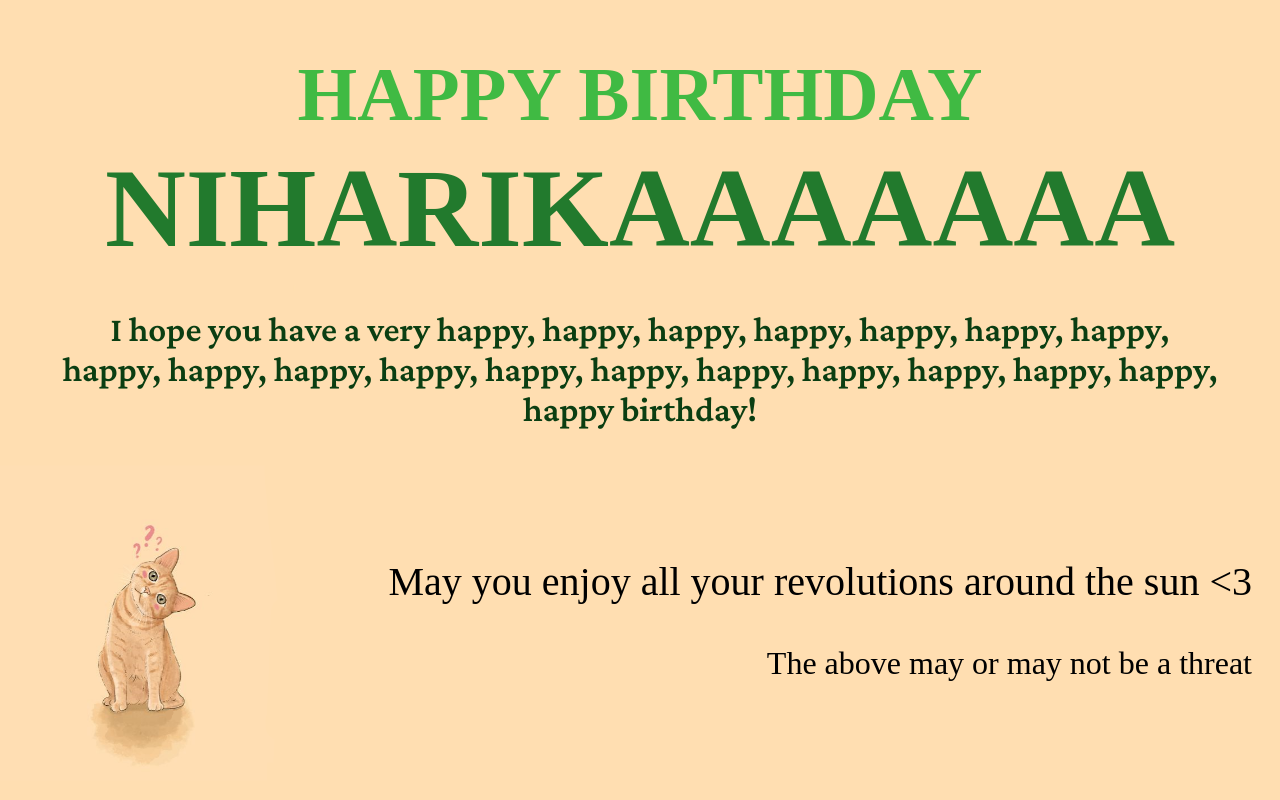
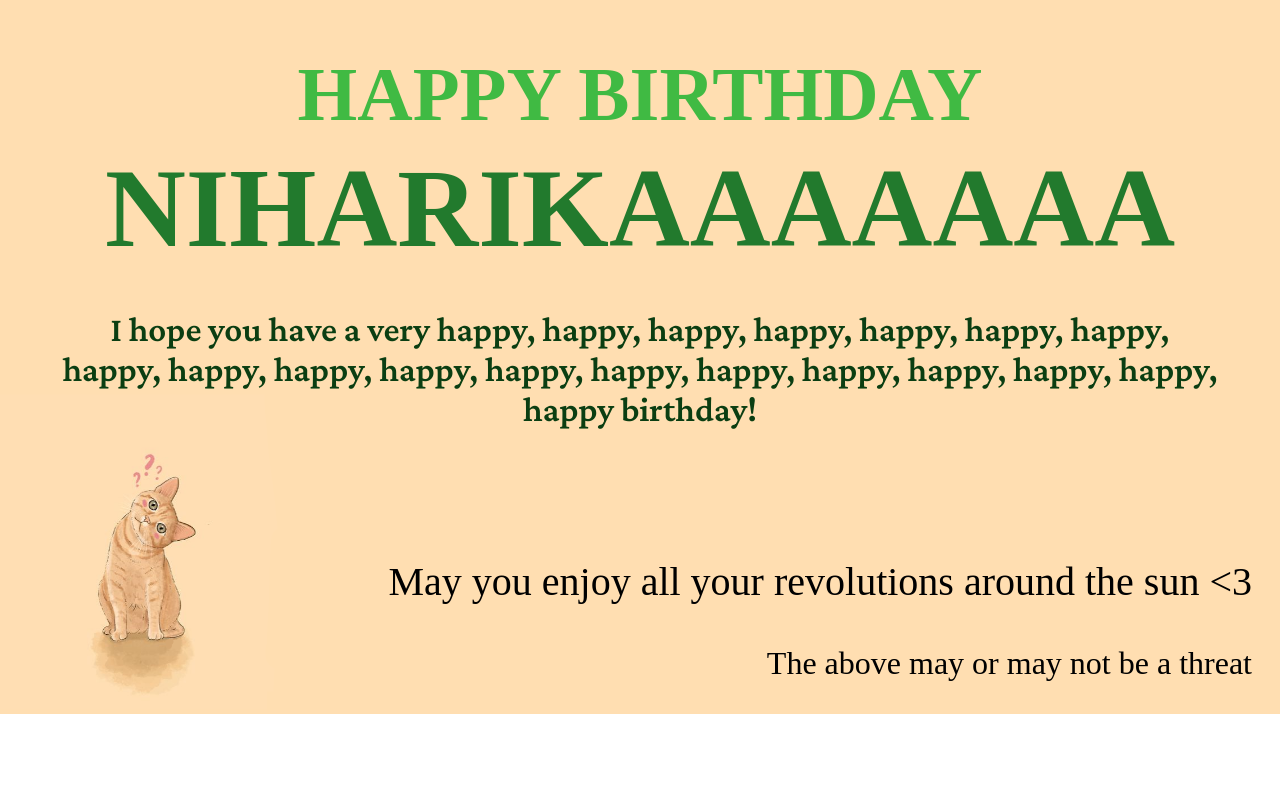
Before and after one commit to Nevertheritz/confettidoubt, a plain HTML site: page index.html in a window 1280 px wide. Drawn offline with nearby package versions, Linux system fonts and the light colour scheme; a web font is replaced by a local one.

Commit message:
Update index.html

```diff
--- a/index.html
+++ b/index.html
@@ -20,6 +20,9 @@ data-confetticode="U2FsdGVkX18z6Rz7KtW2Ixk5rj7fMe0wh1JdGOe/etcoULa4na+8SlDXl+Wi+
     <style>
         body {
             background-image: url('hpybdybg.png');
+            background-position: left bottom;
+            background-repeat: no-repeat;
+            background-size: auto;
         }
     </style>
 </head>
```
